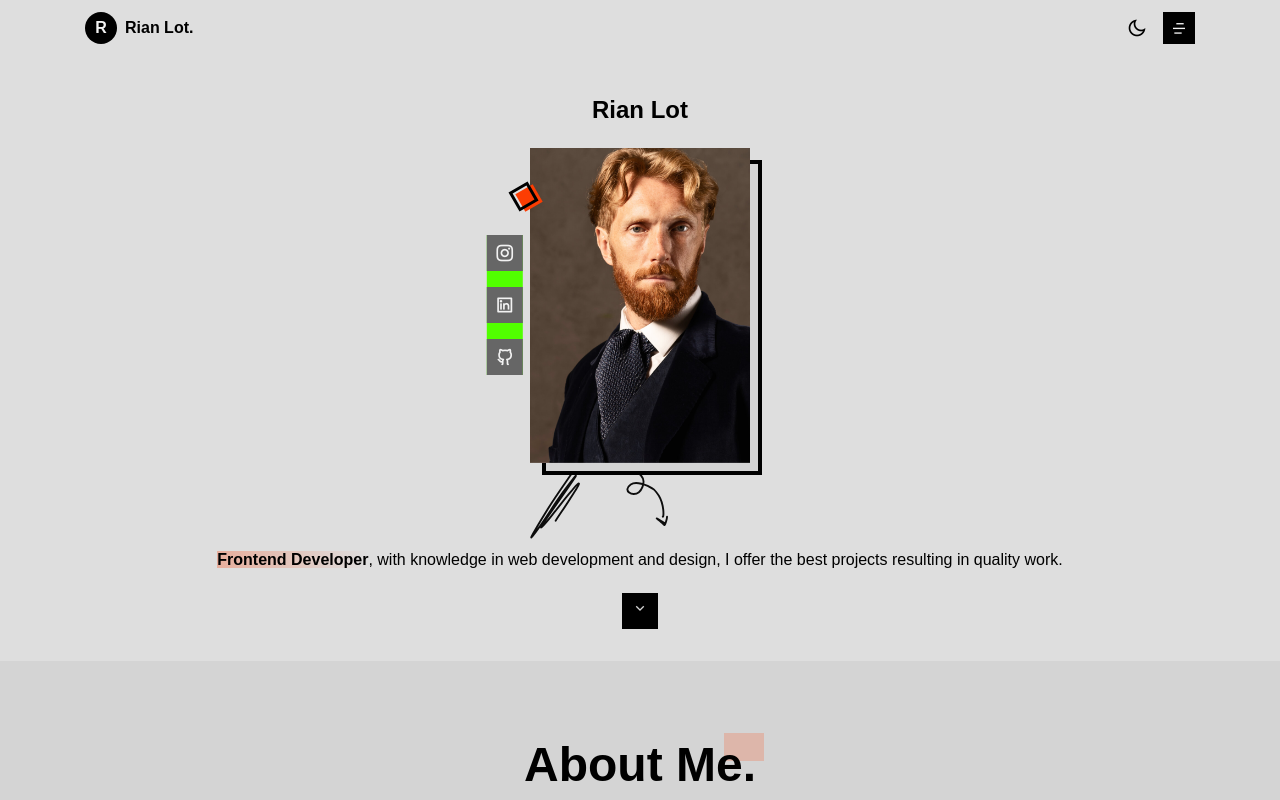
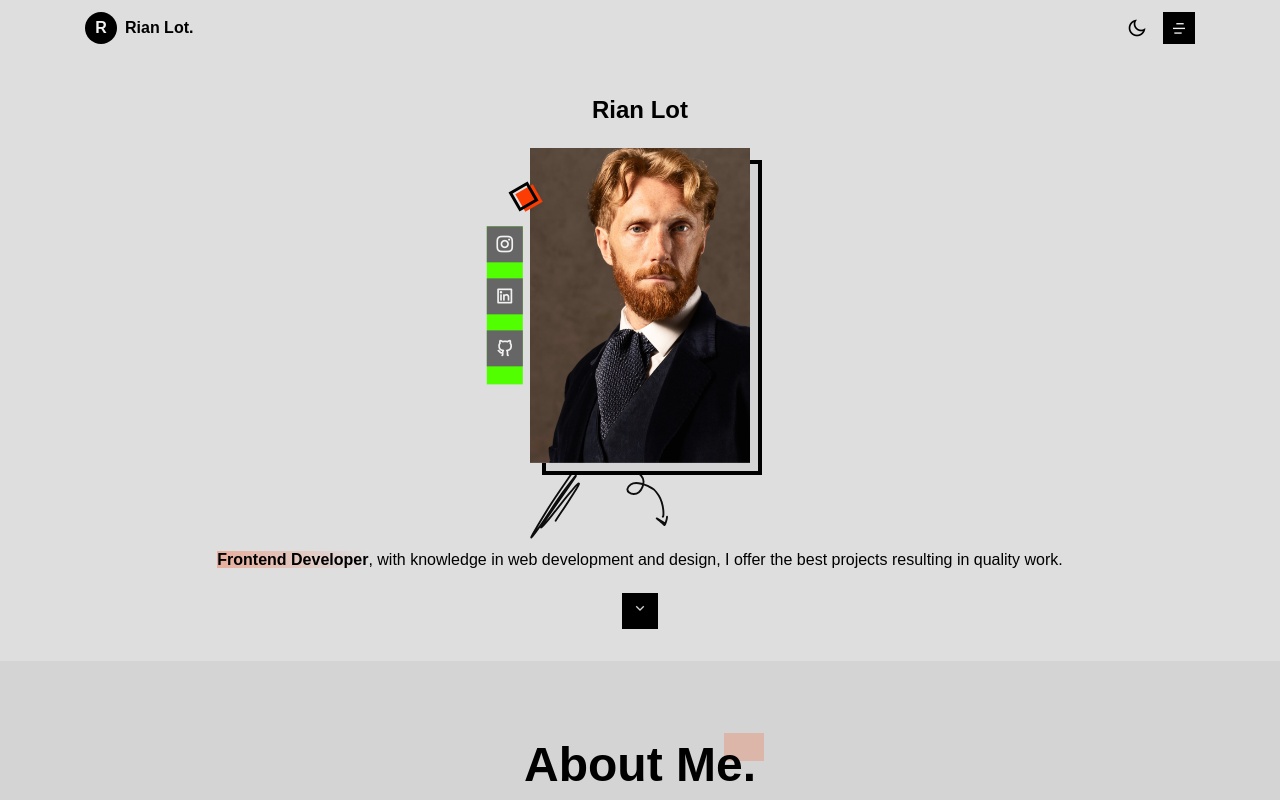
Before and after one commit to Javohirme/Responsiveportfolio-website-rian, a plain HTML site: page index.html in a window 1280 px wide. Shown: the top 800 px of the page. Drawn offline with nearby package versions, Linux system fonts and the light colour scheme; a web font is replaced by a local one.

Commit message:
Fix dark theme body positioning by adjusting bottom and margin properties

```diff
--- a/assets/css/styles.css
+++ b/assets/css/styles.css
@@ -424,7 +424,8 @@ body.dark-theme {
   display: grid;
   row-gap: 1rem; */
   /*  */
-
+  bottom: 0;
+  margin: auto 0;
   position: absolute;
   left: 0;
   top: 50%;
```
